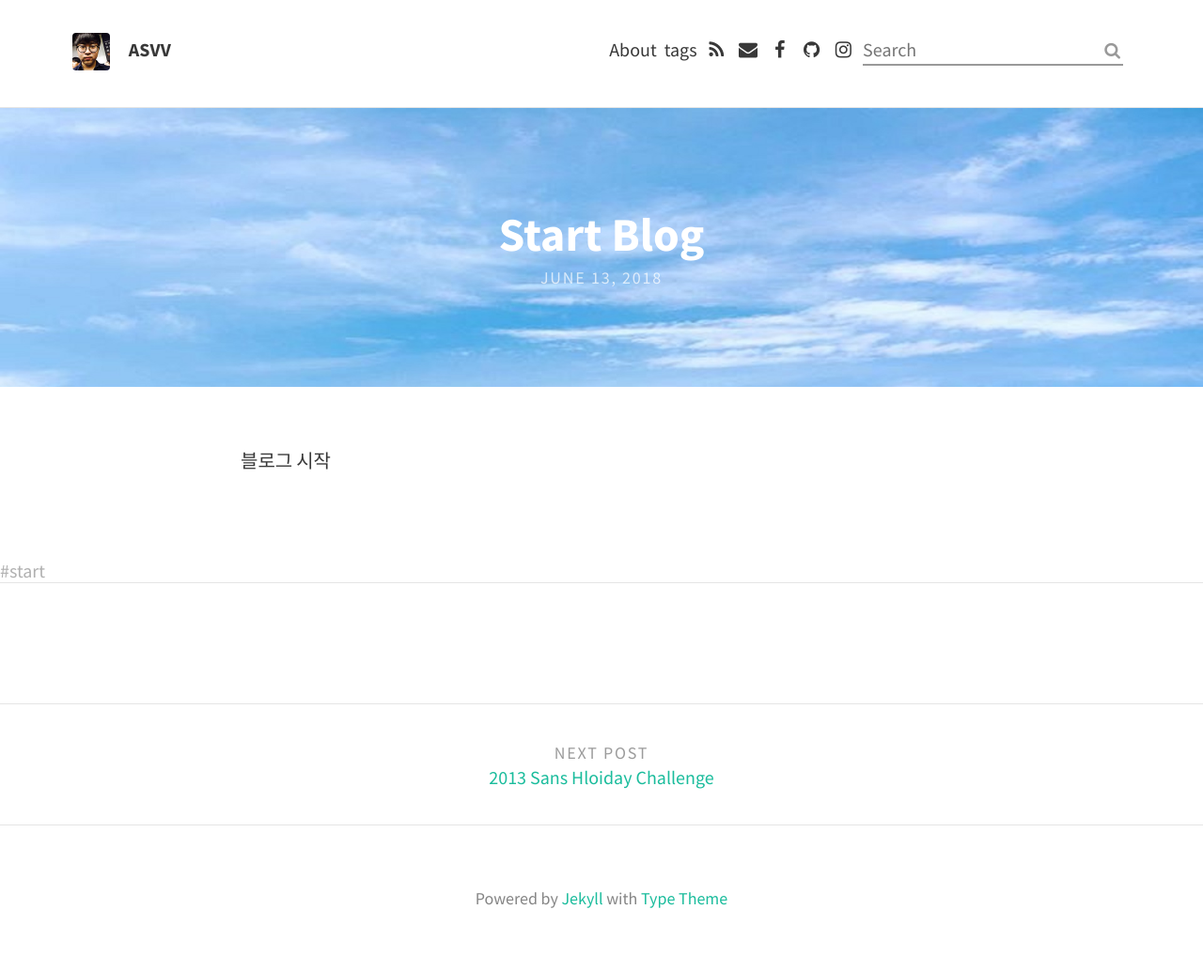
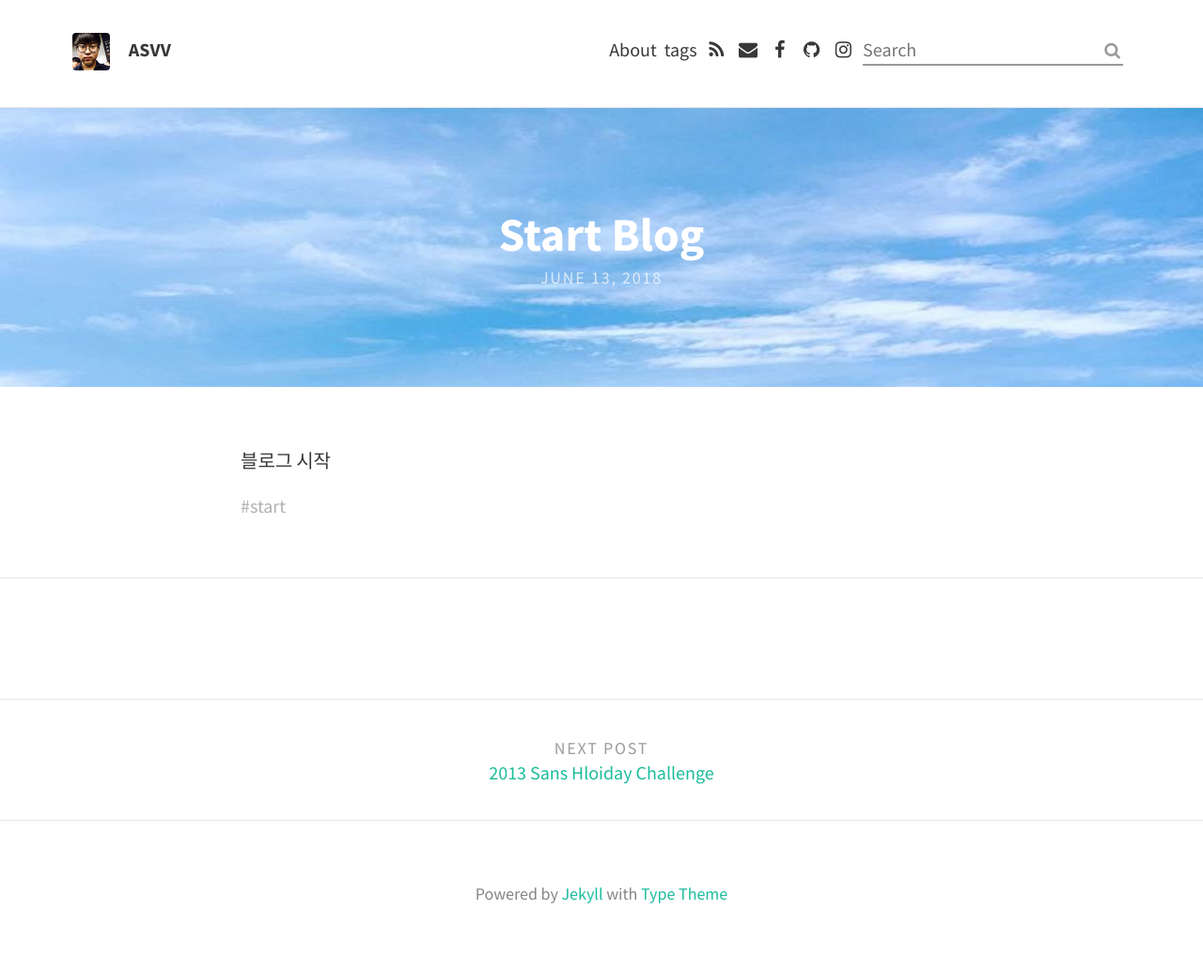
Before and after one commit to tkddnr924/tkddnr924.github.io, a Jekyll site: the page built from _posts/2018-06-13-start.md, in a window 1280 px wide. Shown: the whole page at 94% size. Built offline with Jekyll 4.4.1, drawn with Linux system fonts in a browser that asks for light colours; nearby versions of some CDN libraries; comment, search, counter and statistics services are not loaded.

Commit message:
tag css 깨지는 거 수정

```diff
--- a/_layouts/post.html
+++ b/_layouts/post.html
@@ -10,8 +10,10 @@ layout: default
       {% if page.author %} - {{ page.author }}{% endif %}
     </p>
   </header>
-  <section class="post-content">{{ content }}</section><br/>
-  {% include tags_list.html tags=page.tags tag_count=page.tags.size %}
+  <section class="post-content">
+    {{ content }}
+    {% include tags_list.html tags=page.tags tag_count=page.tags.size %}
+  </section>
 </article>
 
 <!-- Disqus -->
```
